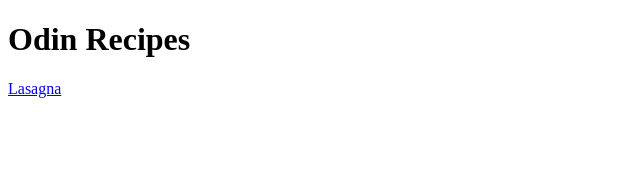
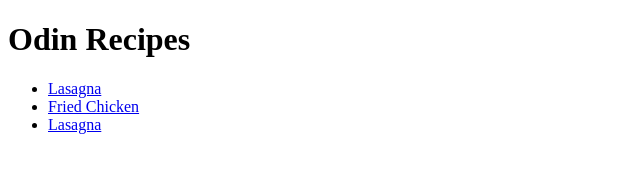
Before and after one commit to WilAm1/odin-recipes, a plain HTML site: page index.html in a window 1280 px wide. Shown: the whole page, without its empty margins (0-640 px from the left). Drawn offline with Linux system fonts and the light colour scheme.

Commit message:
Add list on links

```diff
--- a/index.html
+++ b/index.html
@@ -10,7 +10,12 @@
 
 <body>
     <h1>Odin Recipes</h1>
-    <a href="recipes/lasagna.html">Lasagna</a>
+    <ul>
+        <li><a href="recipes/lasagna.html">Lasagna</a></li>
+        <li><a href="recipes/fried-chicken.html">Fried Chicken</a></li>
+        <li><a href="recipes/fried-chicken.html">Lasagna</a></li>
+    </ul>
+
 </body>
 
 </html>
```
